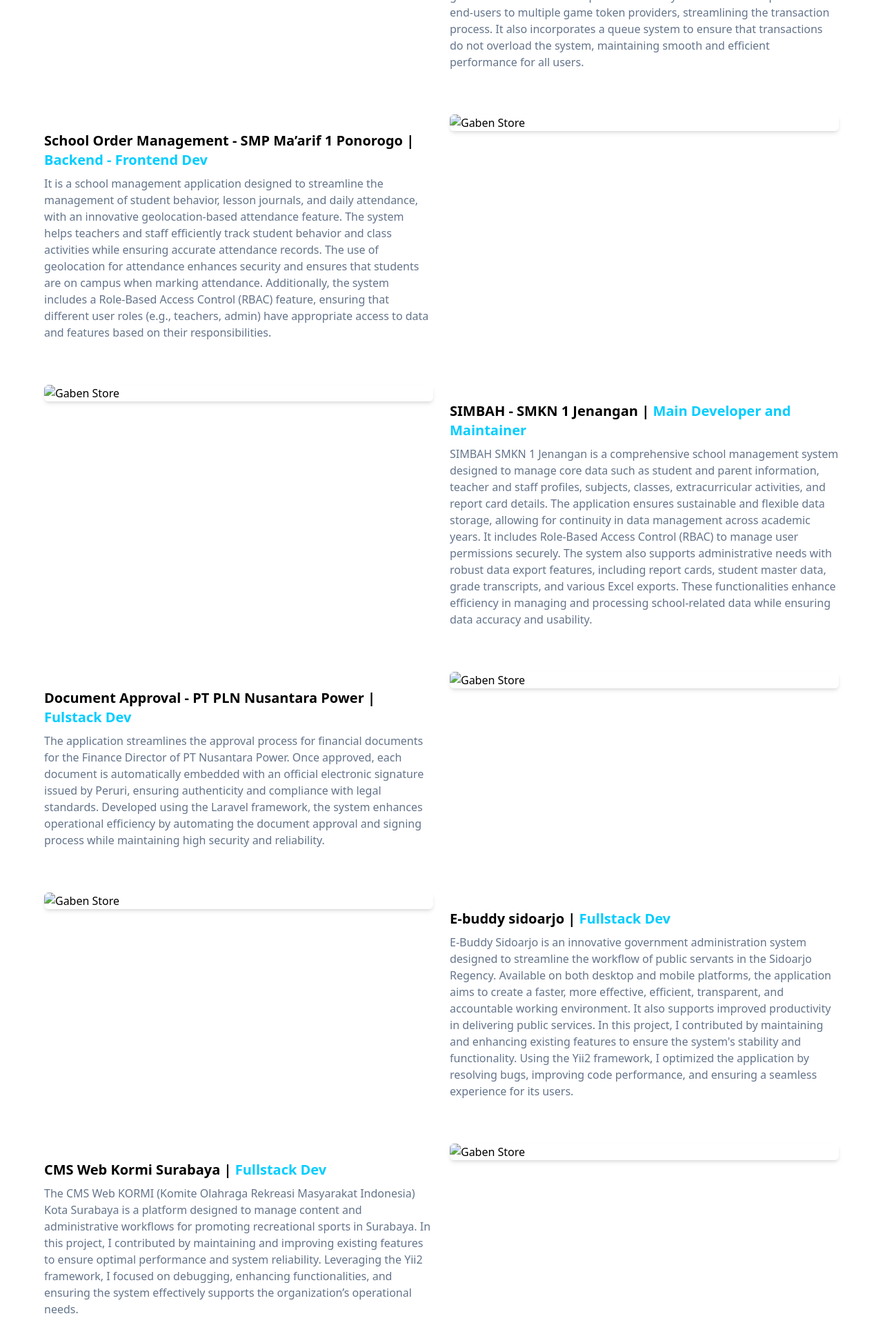
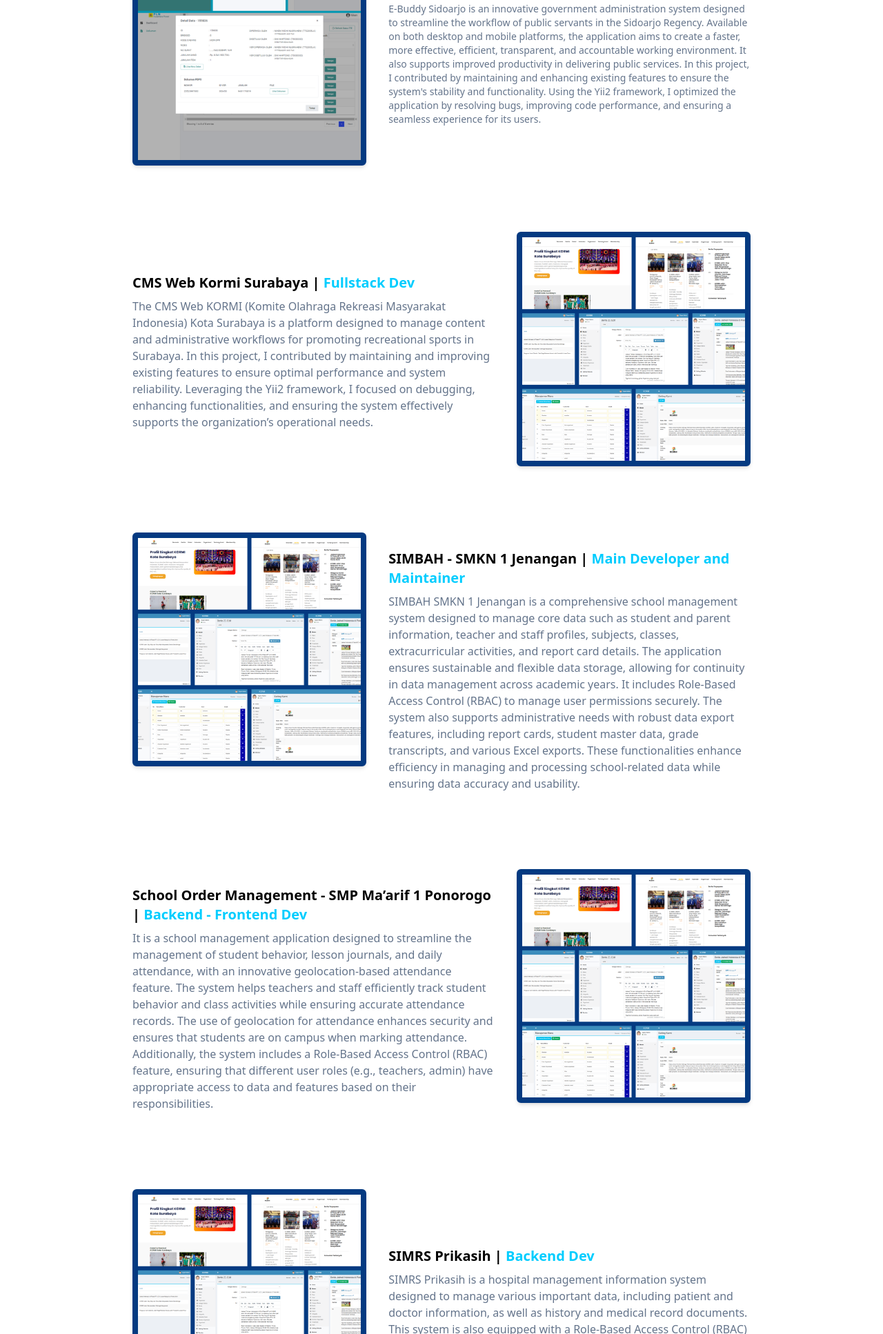
Before and after one commit to dwiki-mukti/personal-profile, a website: page index.html in a window 1280 px wide. Shown: the part 2081-4015 px from the top of the page at 69% size. Drawn offline with Linux system fonts and the light colour scheme.

Commit message:
Add | image

```diff
--- a/index.html
+++ b/index.html
@@ -75,7 +75,7 @@
 
 
         <!-- Skill Section Start -->
-        <section id="skill" class="dark:bg-slate-900 dark:text-white">
+        <section id="skill" class="dark:bg-dark dark:text-white">
             <div class="container pt-[3rem] pb-[7rem] px-[2rem] lg:px-[5rem]">
                 <div class="text-center mb-[4rem]">
                     <div class="font-bold text-3xl mb-2">Skill and Tools</div>
@@ -148,172 +148,212 @@
 
         <!-- Experienc Section Start -->
         <section id="portofolio" class="dark:bg-dark dark:text-white">
-            <div class="container pt-[3rem] pb-[10rem] px-[1rem] md:px-[4rem] sm:px-[2rem]">
+            <div class="container max-w-5xl pt-[3rem] pb-[10rem] px-[1rem] md:px-[4rem] sm:px-[2rem]">
                 <div class="text-center mb-[3rem]">
                     <div class="font-bold text-3xl mb-2">Portofolio</div>
                     <div class="text-xl text-light">I've got tons of experience in web development</div>
                 </div>
-                <div class="grid md:grid-cols-2 gap-6 mt-[4rem]">
-                    <div>
-                        <div class="rounded-md shadow-md overflow-hidden">
-                            <img src="#" alt="Gaben Store" width="w-full">
+                <div class="grid md:grid-cols-5 gap-8 mt-[6rem]">
+                    <div class="md:order-last col-span-3 md:col-span-2">
+                        <div class="rounded-md shadow-md border-8 border-[#0097b2]">
+                            <img src="public/image/porto/vo-pln.png" width="w-full" class="aspect-square">
                         </div>
                     </div>
-                    <div>
-                        <div class="font-semibold text-xl dark:text-white mt-6 mb-2">
-                            Gaben Store | <span class="text-primary">Backend Dev</span>
+                    <div class="col-span-3 flex pb-4">
+                        <div class="grow my-auto">
+                            <div class="font-semibold text-xl dark:text-white mt-6 mb-2">
+                                <span>Document Approval - PT PLN Nusantara Power | </span>
+                                <br>
+                                <span class="text-primary">Fulstack Dev</span>
+                            </div>
+                            <p class="text-light">
+                                The application streamlines the approval process for financial documents for the Finance
+                                Director of PT Nusantara Power. Once approved, each document is automatically embedded
+                                with
+                                an official electronic signature issued by Peruri, ensuring authenticity and compliance
+                                with
+                                legal standards. Developed using the Laravel framework, the system enhances operational
+                                efficiency by automating the document approval and signing process while maintaining
+                                high
+                                security and reliability.
+                            </p>
                         </div>
-                        <p class="text-light">
-                            Gabenstore is an innovative marketplace platform designed for the buying and selling of
-                            in-game items and gaming accounts. The platform features a secure escrow system to protect
-                            both buyers and sellers, ensuring seamless and trustworthy transactions.
-                        </p>
                     </div>
                 </div>
-                <div class="grid md:grid-cols-2 gap-6 mt-[4rem]">
-                    <div class="md:order-last">
-                        <div class="rounded-md shadow-md overflow-hidden">
-                            <img src="#" alt="Gaben Store" width="w-full">
+                <div class="grid md:grid-cols-5 gap-8 mt-[6rem]">
+                    <div class="col-span-3 md:col-span-2">
+                        <div class="rounded-md shadow-md border-8 border-[#043a81]">
+                            <img src="public/image/porto/vo-pln.png" width="w-full" class="aspect-square">
                         </div>
                     </div>
-                    <div>
-                        <div class="font-semibold text-xl dark:text-white mt-6 mb-2">
-                            SIMRS Prikasih | <span class="text-primary">Backend Dev</span>
+                    <div class="col-span-3 flex pb-4">
+                        <div class="grow my-auto">
+                            <div class="font-semibold text-xl dark:text-white mt-6 mb-2">
+                                E-buddy sidoarjo | <span class="text-primary">Fullstack Dev</span>
+                            </div>
+                            <p class="text-light text-sm">
+                                E-Buddy Sidoarjo is an innovative government administration system designed to
+                                streamline
+                                the workflow of public servants in the Sidoarjo Regency. Available on both desktop and
+                                mobile platforms, the application aims to create a faster, more effective, efficient,
+                                transparent, and accountable working environment. It also supports improved productivity
+                                in
+                                delivering public services.
+                                In this project, I contributed by maintaining and enhancing existing features to ensure
+                                the
+                                system's stability and functionality. Using the Yii2 framework, I optimized the
+                                application
+                                by resolving bugs, improving code performance, and ensuring a seamless experience for
+                                its
+                                users.
+                            </p>
                         </div>
-                        <p class="text-light">
-                            SIMRS Prikasih is a hospital management information system designed to manage various
-                            important data, including patient and doctor information, as well as history and medical
-                            record documents. This system is also equipped with a Role-Based Access Control (RBAC)
-                            feature to ensure security and appropriate access control according to user roles.
-                        </p>
                     </div>
                 </div>
-                <div class="grid md:grid-cols-2 gap-6 mt-[4rem]">
-                    <div>
-                        <div class="rounded-md shadow-md overflow-hidden">
-                            <img src="#" alt="Gaben Store" width="w-full">
+                <div class="grid md:grid-cols-5 gap-8 mt-[6rem]">
+                    <div class="md:order-last col-span-3 md:col-span-2">
+                        <div class="rounded-md shadow-md border-8 border-[#043a81]">
+                            <img src="public/image/porto/kormi-surabaya.png" width="w-full" class="aspect-square">
                         </div>
                     </div>
-                    <div>
-                        <div class="font-semibold text-xl dark:text-white mt-6 mb-2">
-                            APIVOUCHERGAME | <span class="text-primary">Fullstack Dev</span>
+                    <div class="col-span-3 flex pb-4">
+                        <div class="grow my-auto">
+                            <div class="font-semibold text-xl dark:text-white mt-6 mb-2">
+                                CMS Web Kormi Surabaya | <span class="text-primary">Fullstack Dev</span>
+                            </div>
+                            <p class="text-light">
+                                The CMS Web KORMI (Komite Olahraga Rekreasi Masyarakat Indonesia) Kota Surabaya is a
+                                platform designed to manage content and administrative workflows for promoting
+                                recreational
+                                sports in Surabaya. In this project, I contributed by maintaining and improving existing
+                                features to ensure optimal performance and system reliability. Leveraging the Yii2
+                                framework, I focused on debugging, enhancing functionalities, and ensuring the system
+                                effectively supports the organization’s operational needs.
+                            </p>
                         </div>
-                        <p class="text-light">
-                            It is an aggregator for game voucher services, enabling users to purchase game tokens from
-                            various providers. The system forwards requests from end-users to multiple game token
-                            providers, streamlining the transaction process. It also incorporates a queue system to
-                            ensure that transactions do not overload the system, maintaining smooth and efficient
-                            performance for all users.
-                        </p>
                     </div>
                 </div>
-                <div class="grid md:grid-cols-2 gap-6 mt-[4rem]">
-                    <div class="md:order-last">
-                        <div class="rounded-md shadow-md overflow-hidden">
-                            <img src="#" alt="Gaben Store" width="w-full">
+                <div class="grid md:grid-cols-5 gap-8 mt-[6rem]">
+                    <div class="col-span-3 md:col-span-2">
+                        <div class="rounded-md shadow-md border-8 border-[#043a81]">
+                            <img src="public/image/porto/kormi-surabaya.png" width="w-full" class="aspect-square">
                         </div>
                     </div>
-                    <div>
-                        <div class="font-semibold text-xl dark:text-white mt-6 mb-2">
-                            School Order Management - SMP Ma’arif 1 Ponorogo | <span class="text-primary">Backend -
-                                Frontend Dev</span>
+                    <div class="col-span-3 flex pb-4">
+                        <div class="grow my-auto">
+                            <div class="font-semibold text-xl dark:text-white mt-6 mb-2">
+                                SIMBAH - SMKN 1 Jenangan | <span class="text-primary">Main Developer and
+                                    Maintainer</span>
+                            </div>
+                            <p class="text-light">
+                                SIMBAH SMKN 1 Jenangan is a comprehensive school management system designed to manage
+                                core
+                                data such as student and parent information, teacher and staff profiles, subjects,
+                                classes,
+                                extracurricular activities, and report card details. The application ensures sustainable
+                                and
+                                flexible data storage, allowing for continuity in data management across academic years.
+                                It
+                                includes Role-Based Access Control (RBAC) to manage user permissions securely.
+                                The system also supports administrative needs with robust data export features,
+                                including
+                                report cards, student master data, grade transcripts, and various Excel exports. These
+                                functionalities enhance efficiency in managing and processing school-related data while
+                                ensuring data accuracy and usability.
+                            </p>
                         </div>
-                        <p class="text-light">
-                            It is a school management application designed to streamline the management of student
-                            behavior, lesson journals, and daily attendance, with an innovative geolocation-based
-                            attendance feature. The system helps teachers and staff efficiently track student behavior
-                            and class activities while ensuring accurate attendance records. The use of geolocation for
-                            attendance enhances security and ensures that students are on campus when marking
-                            attendance. Additionally, the system includes a Role-Based Access Control (RBAC) feature,
-                            ensuring that different user roles (e.g., teachers, admin) have appropriate access to data
-                            and features based on their responsibilities.
-                        </p>
                     </div>
                 </div>
-                <div class="grid md:grid-cols-2 gap-6 mt-[4rem]">
-                    <div>
-                        <div class="rounded-md shadow-md overflow-hidden">
-                            <img src="#" alt="Gaben Store" width="w-full">
+                <div class="grid md:grid-cols-5 gap-8 mt-[6rem]">
+                    <div class="md:order-last col-span-3 md:col-span-2">
+                        <div class="rounded-md shadow-md border-8 border-[#043a81]">
+                            <img src="public/image/porto/kormi-surabaya.png" width="w-full" class="aspect-square">
                         </div>
                     </div>
-                    <div>
-                        <div class="font-semibold text-xl dark:text-white mt-6 mb-2">
-                            SIMBAH - SMKN 1 Jenangan | <span class="text-primary">Main Developer and Maintainer</span>
+                    <div class="col-span-3 flex pb-4">
+                        <div class="grow my-auto">
+                            <div class="font-semibold text-xl dark:text-white mt-6 mb-2">
+                                School Order Management - SMP Ma’arif 1 Ponorogo | <span class="text-primary">Backend -
+                                    Frontend Dev</span>
+                            </div>
+                            <p class="text-light">
+                                It is a school management application designed to streamline the management of student
+                                behavior, lesson journals, and daily attendance, with an innovative geolocation-based
+                                attendance feature. The system helps teachers and staff efficiently track student
+                                behavior
+                                and class activities while ensuring accurate attendance records. The use of geolocation
+                                for
+                                attendance enhances security and ensures that students are on campus when marking
+                                attendance. Additionally, the system includes a Role-Based Access Control (RBAC)
+                                feature,
+                                ensuring that different user roles (e.g., teachers, admin) have appropriate access to
+                                data
+                                and features based on their responsibilities.
+                            </p>
                         </div>
-                        <p class="text-light">
-                            SIMBAH SMKN 1 Jenangan is a comprehensive school management system designed to manage core
-                            data such as student and parent information, teacher and staff profiles, subjects, classes,
-                            extracurricular activities, and report card details. The application ensures sustainable and
-                            flexible data storage, allowing for continuity in data management across academic years. It
-                            includes Role-Based Access Control (RBAC) to manage user permissions securely.
-                            The system also supports administrative needs with robust data export features, including
-                            report cards, student master data, grade transcripts, and various Excel exports. These
-                            functionalities enhance efficiency in managing and processing school-related data while
-                            ensuring data accuracy and usability.
-                        </p>
+
                     </div>
                 </div>
-                <div class="grid md:grid-cols-2 gap-6 mt-[4rem]">
-                    <div class="md:order-last">
-                        <div class="rounded-md shadow-md overflow-hidden">
-                            <img src="#" alt="Gaben Store" width="w-full">
+                <div class="grid md:grid-cols-5 gap-8 mt-[6rem]">
+                    <div class="col-span-3 md:col-span-2">
+                        <div class="rounded-md shadow-md border-8 border-[#043a81]">
+                            <img src="public/image/porto/kormi-surabaya.png" width="w-full" class="aspect-square">
                         </div>
                     </div>
-                    <div>
-                        <div class="font-semibold text-xl dark:text-white mt-6 mb-2">
-                            Document Approval - PT PLN Nusantara Power | <span class="text-primary">Fulstack Dev</span>
+                    <div class="col-span-3 flex pb-4">
+                        <div class="grow my-auto">
+                            <div class="font-semibold text-xl dark:text-white mt-6 mb-2">
+                                SIMRS Prikasih | <span class="text-primary">Backend Dev</span>
+                            </div>
+                            <p class="text-light">
+                                SIMRS Prikasih is a hospital management information system designed to manage various
+                                important data, including patient and doctor information, as well as history and medical
+                                record documents. This system is also equipped with a Role-Based Access Control (RBAC)
+                                feature to ensure security and appropriate access control according to user roles.
+                            </p>
                         </div>
-                        <p class="text-light">
-                            The application streamlines the approval process for financial documents for the Finance
-                            Director of PT Nusantara Power. Once approved, each document is automatically embedded with
-                            an official electronic signature issued by Peruri, ensuring authenticity and compliance with
-                            legal standards. Developed using the Laravel framework, the system enhances operational
-                            efficiency by automating the document approval and signing process while maintaining high
-                            security and reliability.
-                        </p>
                     </div>
                 </div>
-                <div class="grid md:grid-cols-2 gap-6 mt-[4rem]">
-                    <div>
-                        <div class="rounded-md shadow-md overflow-hidden">
-                            <img src="#" alt="Gaben Store" width="w-full">
+                <div class="grid md:grid-cols-5 gap-8 mt-[6rem]">
+                    <div class="md:order-last col-span-3 md:col-span-2">
+                        <div class="rounded-md shadow-md border-8 border-[#043a81]">
+                            <img src="public/image/porto/kormi-surabaya.png" width="w-full" class="aspect-square">
                         </div>
                     </div>
-                    <div>
-                        <div class="font-semibold text-xl dark:text-white mt-6 mb-2">
-                            E-buddy sidoarjo | <span class="text-primary">Fullstack Dev</span>
+                    <div class="col-span-3 flex pb-4">
+                        <div class="grow my-auto">
+                            <div class="font-semibold text-xl dark:text-white mt-6 mb-2">
+                                APIVOUCHERGAME | <span class="text-primary">Fullstack Dev</span>
+                            </div>
+                            <p class="text-light">
+                                It is an aggregator for game voucher services, enabling users to purchase game tokens
+                                from
+                                various providers. The system forwards requests from end-users to multiple game token
+                                providers, streamlining the transaction process. It also incorporates a queue system to
+                                ensure that transactions do not overload the system, maintaining smooth and efficient
+                                performance for all users.
+                            </p>
                         </div>
-                        <p class="text-light">
-                            E-Buddy Sidoarjo is an innovative government administration system designed to streamline
-                            the workflow of public servants in the Sidoarjo Regency. Available on both desktop and
-                            mobile platforms, the application aims to create a faster, more effective, efficient,
-                            transparent, and accountable working environment. It also supports improved productivity in
-                            delivering public services.
-                            In this project, I contributed by maintaining and enhancing existing features to ensure the
-                            system's stability and functionality. Using the Yii2 framework, I optimized the application
-                            by resolving bugs, improving code performance, and ensuring a seamless experience for its
-                            users.
-                        </p>
                     </div>
                 </div>
-                <div class="grid md:grid-cols-2 gap-6 mt-[4rem]">
-                    <div class="md:order-last">
-                        <div class="rounded-md shadow-md overflow-hidden">
-                            <img src="#" alt="Gaben Store" width="w-full">
+                <div class="grid md:grid-cols-5 gap-8 mt-[6rem]">
+                    <div class="col-span-3 md:col-span-2">
+                        <div class="rounded-md shadow-md border-8 border-[#043a81]">
+                            <img src="public/image/porto/kormi-surabaya.png" width="w-full" class="aspect-square">
                         </div>
                     </div>
-                    <div>
-                        <div class="font-semibold text-xl dark:text-white mt-6 mb-2">
-                            CMS Web Kormi Surabaya | <span class="text-primary">Fullstack Dev</span>
+                    <div class="col-span-3 flex pb-4">
+                        <div class="grow my-auto">
+                            <div class="font-semibold text-xl dark:text-white mt-6 mb-2">
+                                Gaben Store | <span class="text-primary">Backend Dev</span>
+                            </div>
+                            <p class="text-light">
+                                Gabenstore is an innovative marketplace platform designed for the buying and selling of
+                                in-game items and gaming accounts. The platform features a secure escrow system to
+                                protect
+                                both buyers and sellers, ensuring seamless and trustworthy transactions.
+                            </p>
                         </div>
-                        <p class="text-light">
-                            The CMS Web KORMI (Komite Olahraga Rekreasi Masyarakat Indonesia) Kota Surabaya is a
-                            platform designed to manage content and administrative workflows for promoting recreational
-                            sports in Surabaya. In this project, I contributed by maintaining and improving existing
-                            features to ensure optimal performance and system reliability. Leveraging the Yii2
-                            framework, I focused on debugging, enhancing functionalities, and ensuring the system
-                            effectively supports the organization’s operational needs.
-                        </p>
                     </div>
                 </div>
             </div>
@@ -324,10 +364,10 @@
     </main>
 
     <!-- Experienc Contact Start -->
-    <footer id="contact" class="bg-slate-900 text-white">
+    <footer id="contact" class="bg-dark/95 text-white">
         <div class="container py-[4rem] px-[1rem] md:px-[4rem] sm:px-[2rem]">
             <div class="text-primary text-3xl font-bold mb-6">Contact</div>
-            <div class="grid md:grid-cols-2 gap-4">
+            <div class="grid md:grid-cols-5 gap-4">
                 <div>
                     <div class="flex items-center gap-2 mb-2">
                         <div
--- a/tailwind.config.js
+++ b/tailwind.config.js
@@ -27,7 +27,7 @@ module.exports = {
         // dark: '#0f172a',
         primary: '#00cdff',
         light: '#64748b',
-        dark: '#0e0f26',
+        dark: '#021628',
       },
     },
   },
```
Also changed, not shown: public/image/porto/kormi-surabaya.png (added), public/image/porto/kormi-surabayaOld.png (added), public/image/porto/vo-pln.png (added), public/style/portofolio.css.
